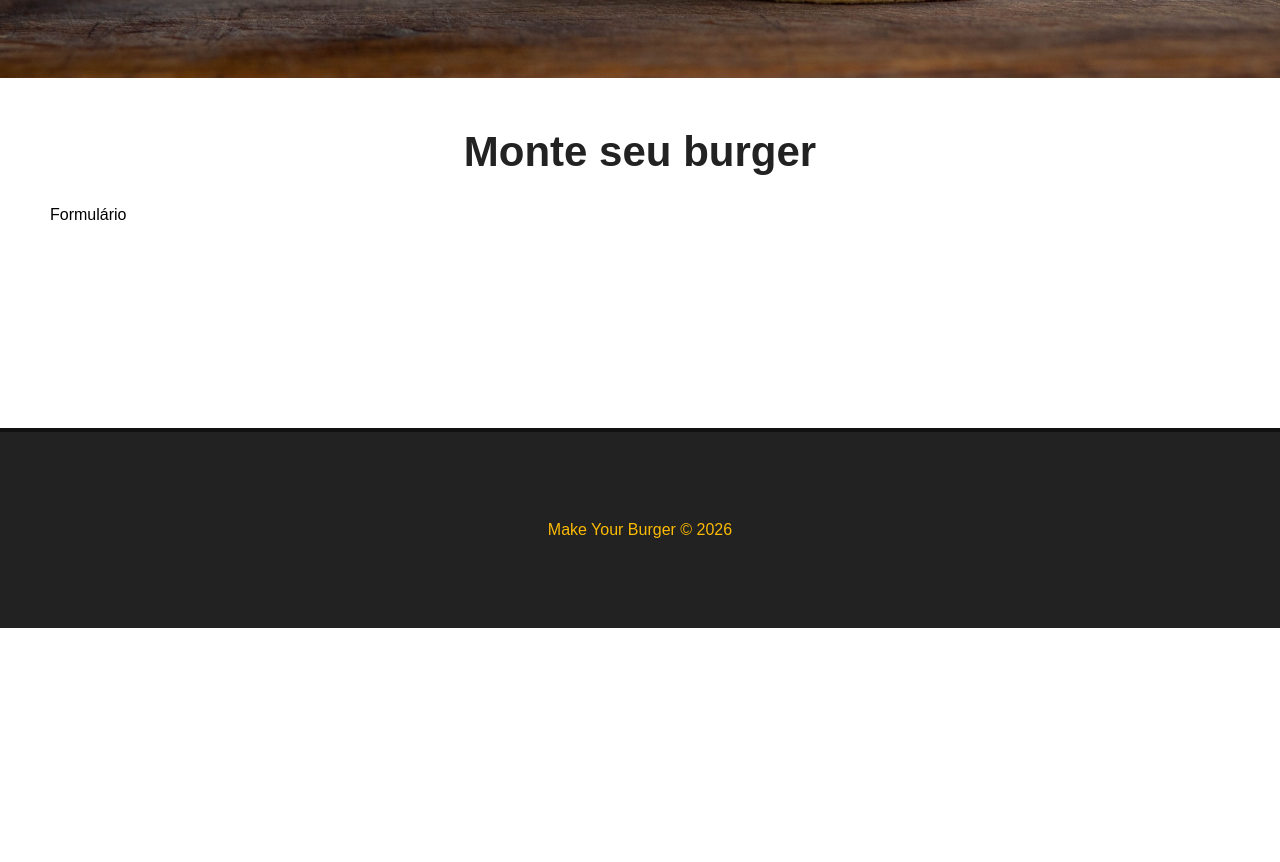
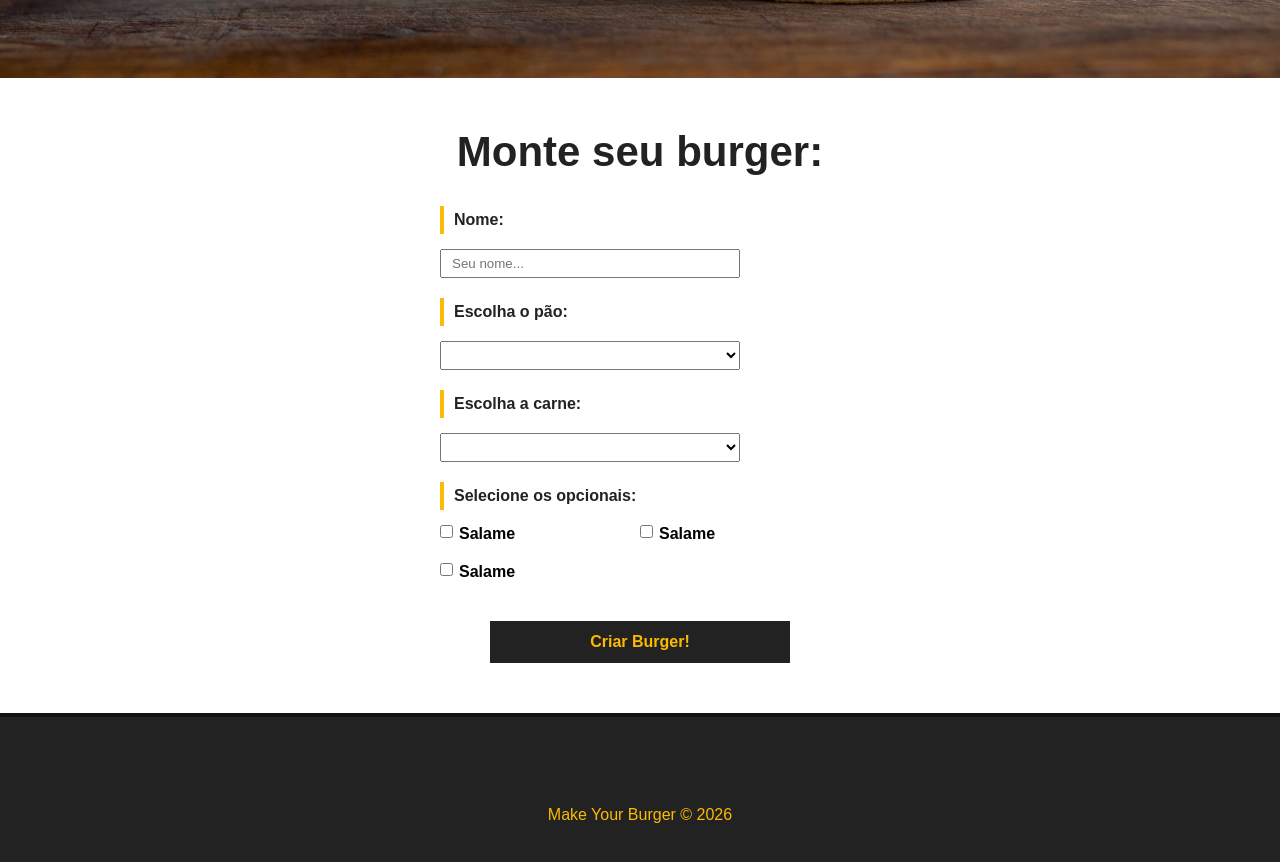
Before and after one commit to caikecunha/make-your-burger, a Vue app: page / in a window 1280 px wide. Shown: the part 500-1362 px from the top of the page. Before the commit the page ends 1128 px from the top, so only its background shows below. Built offline with nearby package versions, Linux system fonts and the light colour scheme.

Commit message:
feat: criar formulário para montar burger

```diff
--- /dev/null
+++ b/src/components/BurgerForm.vue
@@ -0,0 +1,117 @@
+<template>
+  <div>
+    <form id="burger-form">
+      <div class="input-container">
+        <label for="nome">Nome:</label>
+        <input type="text" id="nome" name="nome" v-model="nome" placeholder="Seu nome...">
+      </div>
+      <div class="input-container">
+        <label for="pao">Escolha o pão:</label>
+        <select name="pao" id="pao" v-model="pao">
+          <option value="">Selecione</option>
+          <option value="integral">Integral</option>
+        </select>
+      </div>
+      <div class="input-container">
+        <label for="carne">Escolha a carne:</label>
+        <select name="carne" id="carne" v-model="carne">
+          <option value="">Selecione</option>
+          <option value="frango">Frango</option>
+        </select>
+      </div>
+      <div id="opcionais-container" class="input-container">
+        <label id="opcionais-title" for="opcionais">Selecione os opcionais:</label>
+        <div class="checkbox-container">
+          <input type="checkbox" name="opcionais" v-model="opcionais" value="salame">
+          <span>Salame</span>
+        </div>
+        <div class="checkbox-container">
+          <input type="checkbox" name="opcionais" v-model="opcionais" value="salame">
+          <span>Salame</span>
+        </div>
+        <div class="checkbox-container">
+          <input type="checkbox" name="opcionais" v-model="opcionais" value="salame">
+          <span>Salame</span>
+        </div>
+      </div>
+      <div class="input-container">
+        <input type="submit" class="submit-btn" value="Criar Burger!">
+      </div>
+    </form>
+  </div>
+</template>
+
+<script>
+export default {
+  name: "BurgerForm"
+}
+</script>
+
+<style scoped>
+  #burger-form {
+    max-width: 400px;
+    margin: 0 auto;
+  }
+
+  .input-container {
+    display: flex;
+    flex-direction: column;
+    margin-bottom: 20px;
+  }
+
+  label {
+    font-weight: bold;
+    margin-bottom: 15px;
+    color: #222;
+    padding: 5px 10px;
+    border-left: 4px solid #FCBA03;
+  }
+
+  input, select {
+    padding: 5px 10px;
+    width: 300px;
+  }
+
+  #opcionais-container {
+    flex-direction: row;
+    flex-wrap: wrap;
+  }
+
+  #opcionais-title {
+    width: 100%;
+  }
+
+  .checkbox-container {
+    display: flex;
+    align-items: flex-start;
+    width: 50%;
+    margin-bottom: 20px;
+  }
+
+  .checkbox-container span,
+  .checkbox-container input {
+    width: auto;
+  }
+
+  .checkbox-container span {
+    margin-left: 6px;
+    font-weight: bold;
+  }
+
+  .submit-btn {
+    background-color: #222;
+    color: #FCBA03;
+    font-weight: bold;
+    border: 2px solid #222;
+    padding: 10px;
+    font-size: 16px;
+    margin: 0 auto;
+    cursor: pointer;
+    transition: .5s;
+  }
+
+  .submit-btn:hover {
+    background-color: transparent;
+    color: #222;
+  }
+</style>
--- a/src/views/HomeView.vue
+++ b/src/views/HomeView.vue
@@ -1,18 +1,19 @@
 <template>
   <Banner />
   <div class="main-container">
-    <h1>Monte seu burger</h1>
-    <form action=""></form>
-    <p>Formulário</p>
+    <h1>Monte seu burger:</h1>
+    <BurgerForm />
   </div>
 </template>
 
 <script>
   import Banner from '@/components/Banner.vue';
+  import BurgerForm from '@/components/BurgerForm.vue';
 
   export default {
     components: {
       Banner,
+      BurgerForm
     }
   }
 </script>
```
